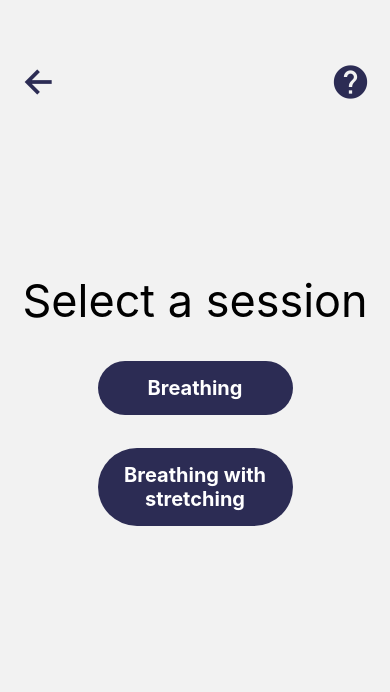
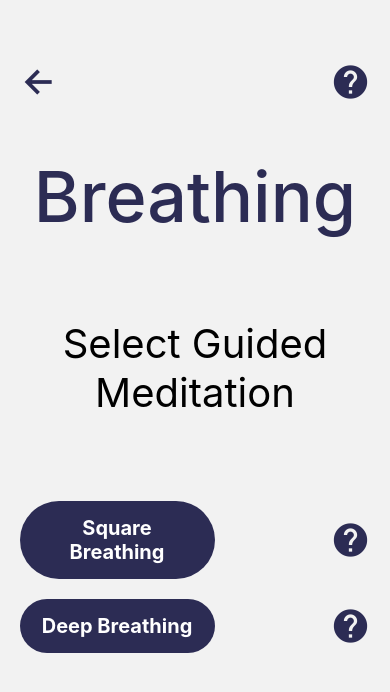
Before and after one commit to farisdurrani/meditation-app, a React Native app: screen /Breathing in a window 390 px wide. Shown: the top 692 px of the page. Built offline with nearby package versions, Linux system fonts and the light colour scheme.

Commit message:
Breathing

```diff
--- /dev/null
+++ b/components/OneRow.js
@@ -0,0 +1,19 @@
+import { StyleSheet, Text, View } from "react-native";
+import React from "react";
+
+const OneRow = (props) => {
+  return <View style={styles.oneRow}>{props.children}</View>;
+};
+
+export default OneRow;
+
+const styles = StyleSheet.create({
+  oneRow: {
+    display: "flex",
+    width: "90%",
+    marginBottom: 20,
+    flexDirection: "row",
+    alignItems: "center",
+    justifyContent: "space-between",
+  },
+});
--- a/components/index.js
+++ b/components/index.js
@@ -3,3 +3,4 @@ export { default as MButton } from "./MButton";
 export { default as HeaderButtons } from "./HeaderButtons";
 export { default as HelpButton } from "./HelpButton";
 export { default as DropDown } from "./DropDown";
+export { default as OneRow } from "./OneRow";
--- a/navigation/index.js
+++ b/navigation/index.js
@@ -13,6 +13,7 @@ import {
   SettingPage,
   FavoriteList,
   Guided,
+  Breathing,
 } from "../screens";
 
 const Stack = createNativeStackNavigator();
@@ -21,6 +22,11 @@ const Navigation = () => {
   return (
     <NavigationContainer>
       <Stack.Navigator>
+        <Stack.Screen
+          options={{ headerShown: false }}
+          name="Breathing"
+          component={Breathing}
+        />
         <Stack.Screen
           options={{ headerShown: false }}
           name="Guided"
--- /dev/null
+++ b/screens/guided_screens/Breathing.js
@@ -0,0 +1,44 @@
+import { StyleSheet, Text, View, Dimensions } from "react-native";
+import React from "react";
+import {
+  HeaderButtons,
+  DropDown,
+  MButton,
+  MText,
+  OneRow,
+  HelpButton,
+} from "../../components";
+
+const screenWidth = Dimensions.get("window").width;
+const screenHeight = Dimensions.get("window").height;
+const Breathing = ({ navigation }) => {
+  return (
+    <View style={{ alignItems: "center" }}>
+      <HeaderButtons navigation={navigation} />
+      <View style={{ marginTop: 50 }} />
+      <MText text="Breathing" />
+      <Text style={{ fontSize: 40, textAlign: "center", marginTop: 80 }}>
+        Select Guided Meditation
+      </Text>
+      <View style={{ marginTop: screenHeight * 0.1 }} />
+      <OneRow>
+        <MButton
+          containerStyle={{ width: screenWidth * 0.5 }}
+          text="Square Breathing"
+        />
+        <HelpButton />
+      </OneRow>
+      <OneRow>
+        <MButton
+          containerStyle={{ width: screenWidth * 0.5 }}
+          text="Deep Breathing"
+        />
+        <HelpButton />
+      </OneRow>
+    </View>
+  );
+};
+
+export default Breathing;
+
+const styles = StyleSheet.create({});
--- a/screens/index.js
+++ b/screens/index.js
@@ -17,3 +17,4 @@ export { default as FavoriteList } from "./library_screens/FavoriteList";
 
 // guided_screens
 export { default as Guided } from "./guided_screens/Guided";
+export { default as Breathing } from "./guided_screens/Breathing";
```
